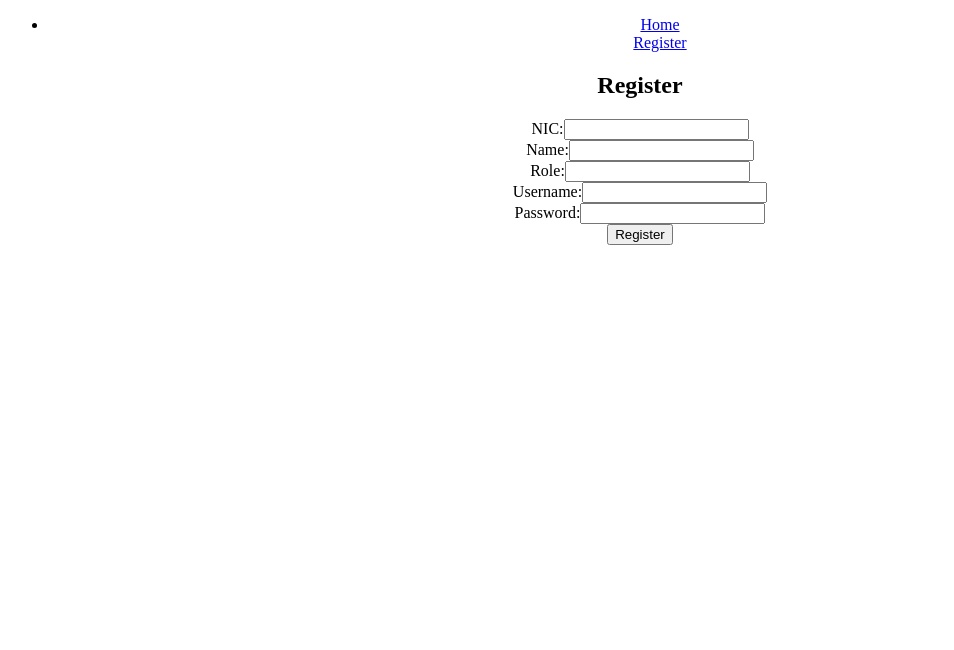
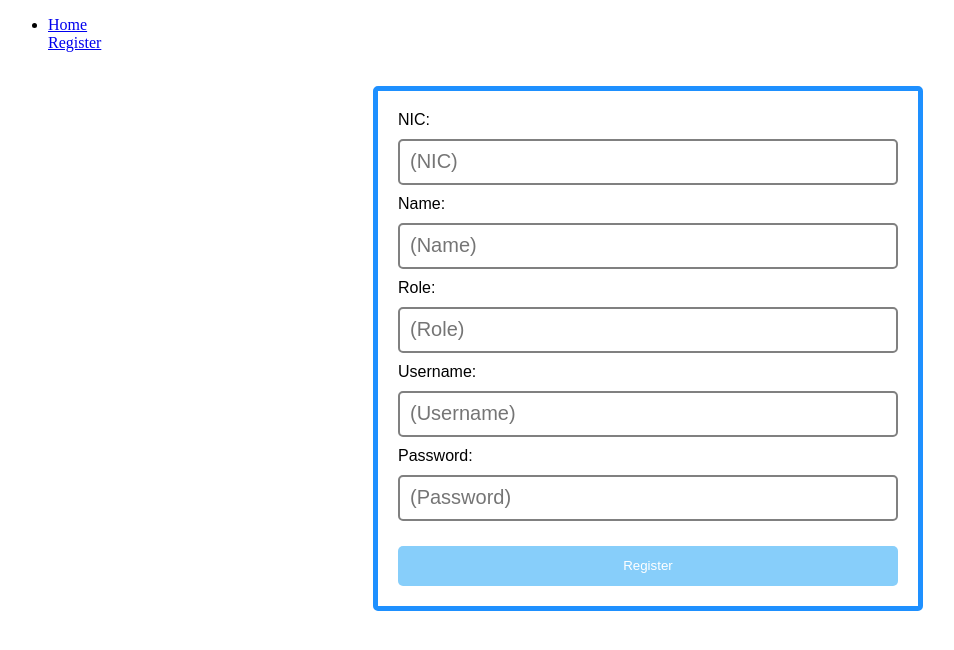
Before and after one commit to it21096570/Exam_System, a React (Create React App) app in the folder frontend/: page /register in a window 1280 px wide. Shown: the top 650 px of the page, without its empty margins (0-954 px from the left). Built offline with nearby package versions, Linux system fonts and the light colour scheme.

Commit message:
form validation to register

```diff
--- a/frontend/package.json
+++ b/frontend/package.json
@@ -12,7 +12,8 @@
     "react-dom": "^18.2.0",
     "react-router-dom": "^5.3.4",
     "react-scripts": "^5.0.1",
-    "web-vitals": "^2.1.4"
+    "web-vitals": "^2.1.4",
+    "yup": "^1.2.0"
   },
   "scripts": {
     "start": "react-scripts start",
--- a/frontend/src/App.css
+++ b/frontend/src/App.css
@@ -1,3 +1,50 @@
-.App {
-  text-align: center;
+
+
+/* CREATE POST PAGE CSS */
+
+.userRegister {
+  font-family: Arial, Helvetica, sans-serif;
+  width: 100vw;
+  height: 70vh;
+  display: flex;
+  justify-content: center;
+  align-items: center;
 }
+.formContainer {
+  display: flex;
+  flex-direction: column;
+  justify-content: center;
+  width: 500px;
+  height: auto;
+  padding: 20px;
+  border: 5px solid dodgerblue;
+  border-radius: 5px;
+}
+
+.formContainer #inputUser {
+  height: 40px;
+  margin-top: 10px;
+  margin-bottom: 10px;
+  border: 2px solid grey;
+  border-radius: 5px;
+  padding-left: 10px;
+  font-size: 20px;
+}
+
+.formContainer button {
+  margin-top: 15px;
+  height: 40px;
+  border: none;
+  background-color: lightskyblue;
+  border-radius: 5px;
+  color: white;
+}
+
+.formContainer button:hover {
+  cursor: pointer;
+  background-color: dodgerblue;
+}
+
+span {
+  color: red;
+}
--- a/frontend/src/pages/Register.js
+++ b/frontend/src/pages/Register.js
@@ -1,70 +1,89 @@
 import React, { useState } from 'react';
+import { Formik, Form, Field, ErrorMessage } from "formik";
+import * as Yup from 'yup';
 import axios from 'axios';
 
 function Register() {
-  const [nic, setNIC] = useState('');
-  const [name, setName] = useState('');
-  const [role, setRole] = useState('');
-  const [username, setUsername] = useState('');
-  const [password, setPassword] = useState('');
-  const [error, setError] = useState('');
 
-  const handleSubmit = async (e) => {
-    e.preventDefault();
+  const initialValues = {
+    nic: "",
+    name: "",
+    role: "",
+    username: "",
+    password: "",
+  };
 
-    if (!nic || !name || !role || !username || !password) {
-      setError('All fields are required');
-      return;
-    }
+  const validationSchema = Yup.object().shape({
+    nic: Yup.number().required(),
+    name: Yup.string().required(),
+    role: Yup.string().required(),
+    username: Yup.string().required(),
+    password: Yup.string().required(),
+  })
 
-    setError('');
-
-    const formData = {
-      nic,
-      name,
-      role,
-      username,
-      password
-    };
-
-    try {
-      const response = await axios.post('/', formData);
-      console.log('Registration successful:', response.data);
-      // Handle success or redirect to a success page
-    } catch (error) {
-      console.error('Registration failed:', error);
-      setError('Registration failed. Please try again.');
-    }
+  const onSubmit = (data) => {
+    axios.post("http://localhost:5001/user", data).then((response) => {
+      console.log("IT WORKED");
+    });
   };
 
   return (
-    <div>
-      <h2>Register</h2>
-      <form onSubmit={handleSubmit}>
-        <div>
-          <label>NIC:</label>
-          <input type="text" value={nic} onChange={(e) => setNIC(e.target.value)} />
-        </div>
-        <div>
-          <label>Name:</label>
-          <input type="text" value={name} onChange={(e) => setName(e.target.value)} />
-        </div>
-        <div>
-          <label>Role:</label>
-          <input type="text" value={role} onChange={(e) => setRole(e.target.value)} />
-        </div>
-        <div>
-          <label>Username:</label>
-          <input type="text" value={username} onChange={(e) => setUsername(e.target.value)} />
-        </div>
-        <div>
-          <label>Password:</label>
-          <input type="password" value={password} onChange={(e) => setPassword(e.target.value)} />
-        </div>
-        {error && <p style={{ color: 'red' }}>{error}</p>}
-        <button type="submit">Register</button>
-      </form>
+    <div className='userRegister'>
+
+      <Formik initialValues={initialValues} onSubmit={onSubmit} validationSchema={validationSchema}>
+
+        <Form className="formContainer">
+
+          <label>NIC: </label>
+          <ErrorMessage name="nic" component="span" />
+          <Field
+            autocomplete="off"
+            id="inputUser"
+            name="nic"
+            placeholder="(NIC)"
+          />
+          <label>Name: </label>
+          <ErrorMessage name="name" component="span" />
+          <Field
+            autocomplete="off"
+            id="inputUser"
+            name="name"
+            placeholder="(Name)"
+          />
+          <label>Role: </label>
+          <ErrorMessage name="role" component="span" />
+          <Field
+            autocomplete="off"
+            id="inputUser"
+            name="role"
+            placeholder="(Role)"
+          />
+          <label>Username: </label>
+          <ErrorMessage name="username" component="span" />
+          <Field
+            autocomplete="off"
+            id="inputUser"
+            name="username"
+            placeholder="(Username)"
+          />
+          <label>Password: </label>
+          <ErrorMessage name="password" component="span" />
+          <Field
+            type="password"
+            autocomplete="off"
+            id="inputUser"
+            name="password"
+            placeholder="(Password)"
+          />
+
+          <button type="submit">Register</button>
+
+        </Form>
+
+      </Formik>
+
     </div>
+
   );
 }
 
--- a/frontend/src/pages/Temp.js
+++ b/frontend/src/pages/Temp.js
@@ -6,9 +6,9 @@ function Temp() {
     return (
         <div className='userRegister'>
 
-            <Formik initialValues={ } onSubmit={ } validationSchema={ }>
+            <Formik>
 
-                <Form>
+                <Form className="formContainer">
 
                     <label>NIC: </label>
                     <ErrorMessage name="nic" component="span" />
```
Also changed, not shown: 1 other file (tests, documents, lock files or other folders).
